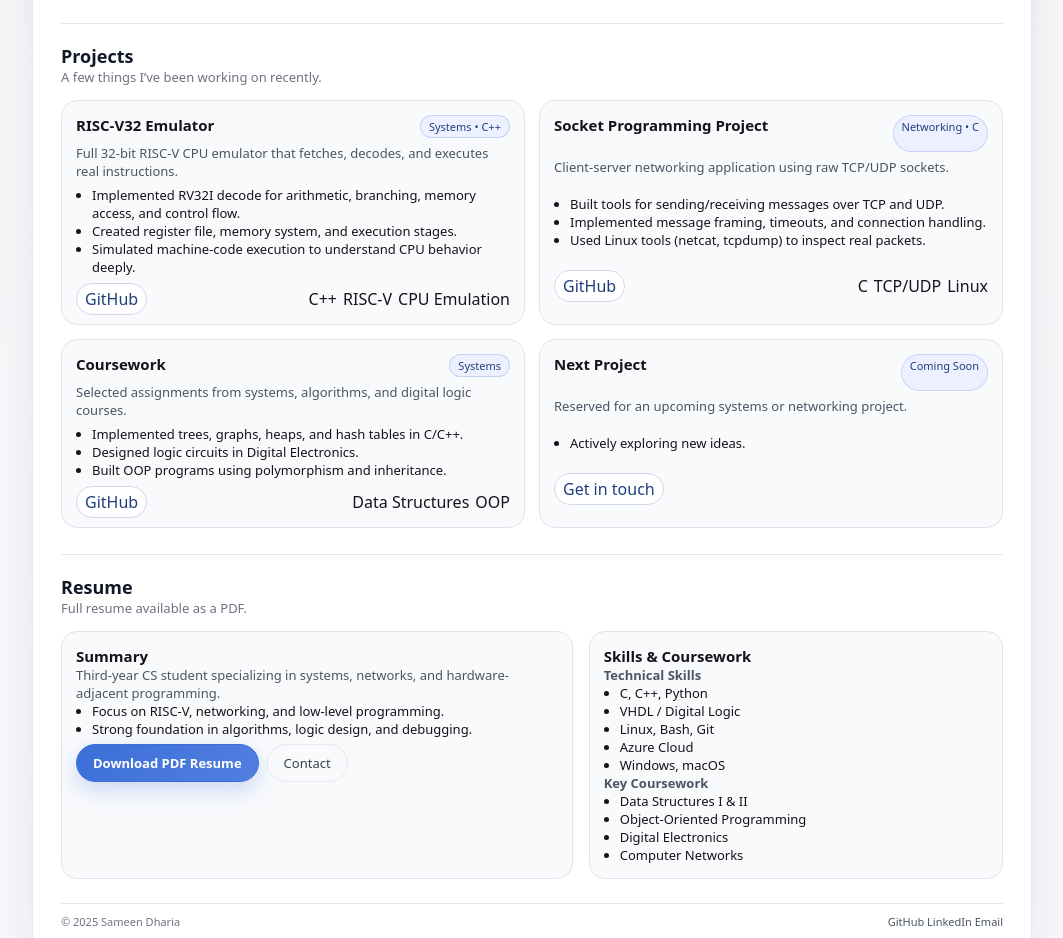
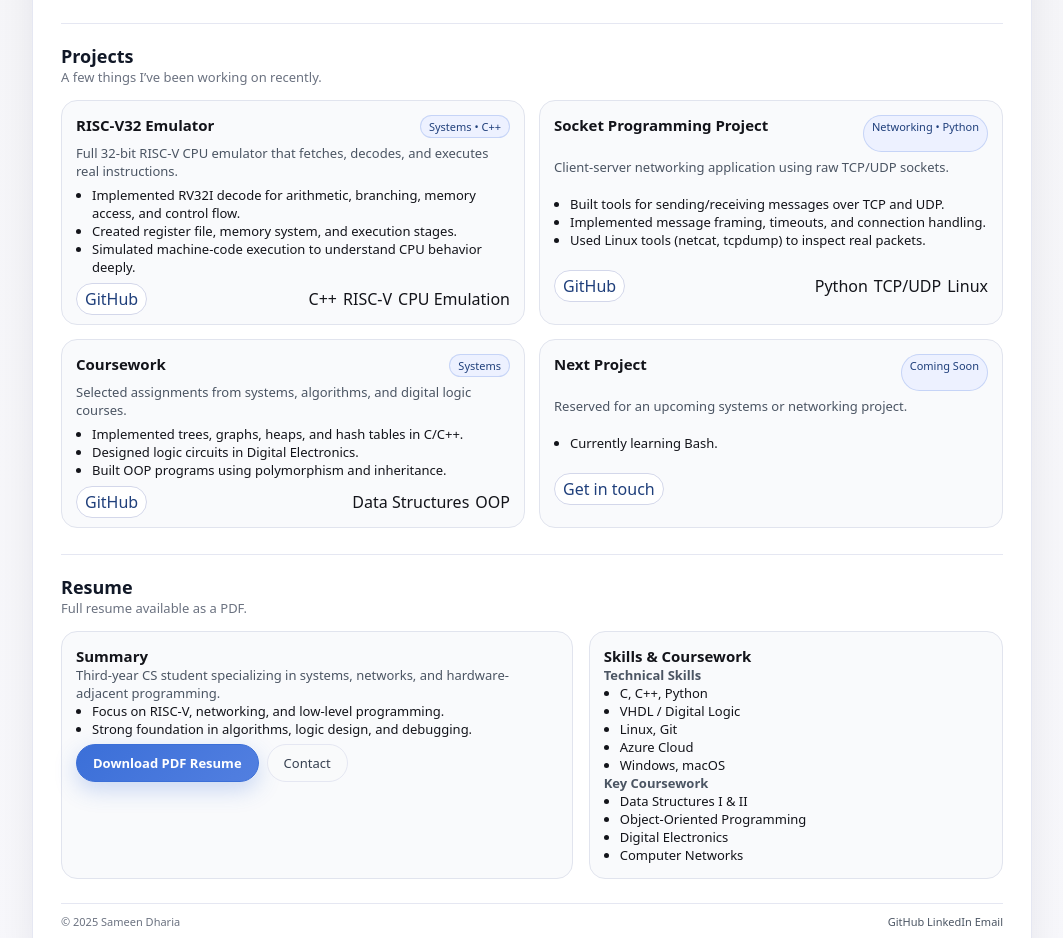
Before and after one commit to sameen-01/sameen-01.github.io, a plain HTML site: page index.html in a window 1280 px wide. Shown: the part 488-1426 px from the top of the page, without its empty margins (108-1171 px from the left). Drawn offline with Linux system fonts and the light colour scheme.

Commit message:
Update project technologies from C to Python

```diff
--- a/index.html
+++ b/index.html
@@ -335,7 +335,7 @@
         <article class="project-card">
           <div class="project-title-row">
             <h3 class="project-title">Socket Programming Project</h3>
-            <span class="project-tag">Networking • C</span>
+            <span class="project-tag">Networking • Python</span>
           </div>
           <p class="project-body">Client-server networking application using raw TCP/UDP sockets.</p>
           <ul class="project-points">
@@ -347,7 +347,7 @@
             <div class="project-links">
               <a href="https://github.com/sameen-01/Socket-Programming-Project" target="_blank">GitHub</a>
             </div>
-            <div class="pill-row"><span class="pill">C</span><span class="pill">TCP/UDP</span><span class="pill">Linux</span></div>
+            <div class="pill-row"><span class="pill">Python</span><span class="pill">TCP/UDP</span><span class="pill">Linux</span></div>
           </div>
         </article>
 
@@ -376,7 +376,7 @@
             <span class="project-tag">Coming Soon</span>
           </div>
           <p class="project-body">Reserved for an upcoming systems or networking project.</p>
-          <ul class="project-points"><li>Actively exploring new ideas.</li></ul>
+          <ul class="project-points"><li>Currently learning Bash.</li></ul>
           <div class="project-footer">
             <div class="project-links"><a href="mailto:sameendharia@gmail.com">Get in touch</a></div>
           </div>
@@ -418,7 +418,7 @@
           <ul class="list">
             <li>C, C++, Python</li>
             <li>VHDL / Digital Logic</li>
-            <li>Linux, Bash, Git</li>
+            <li>Linux, Git</li>
             <li>Azure Cloud</li>
             <li>Windows, macOS</li>
           </ul>
```
